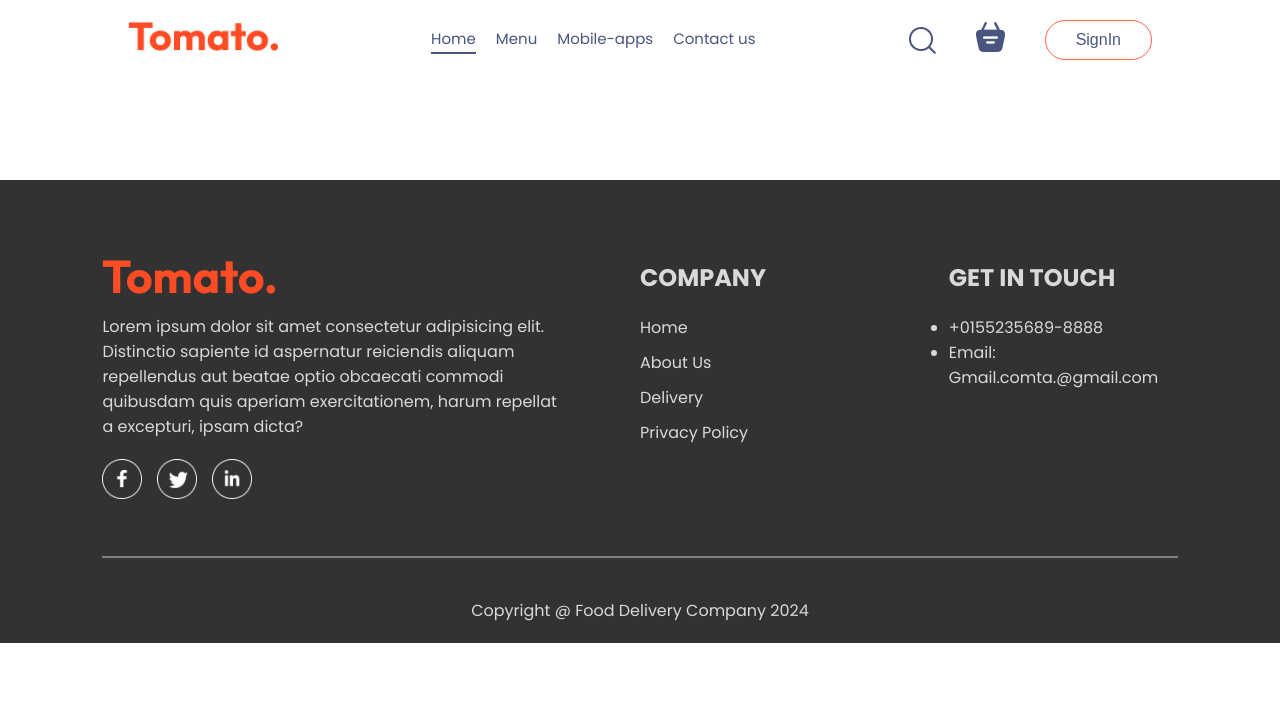
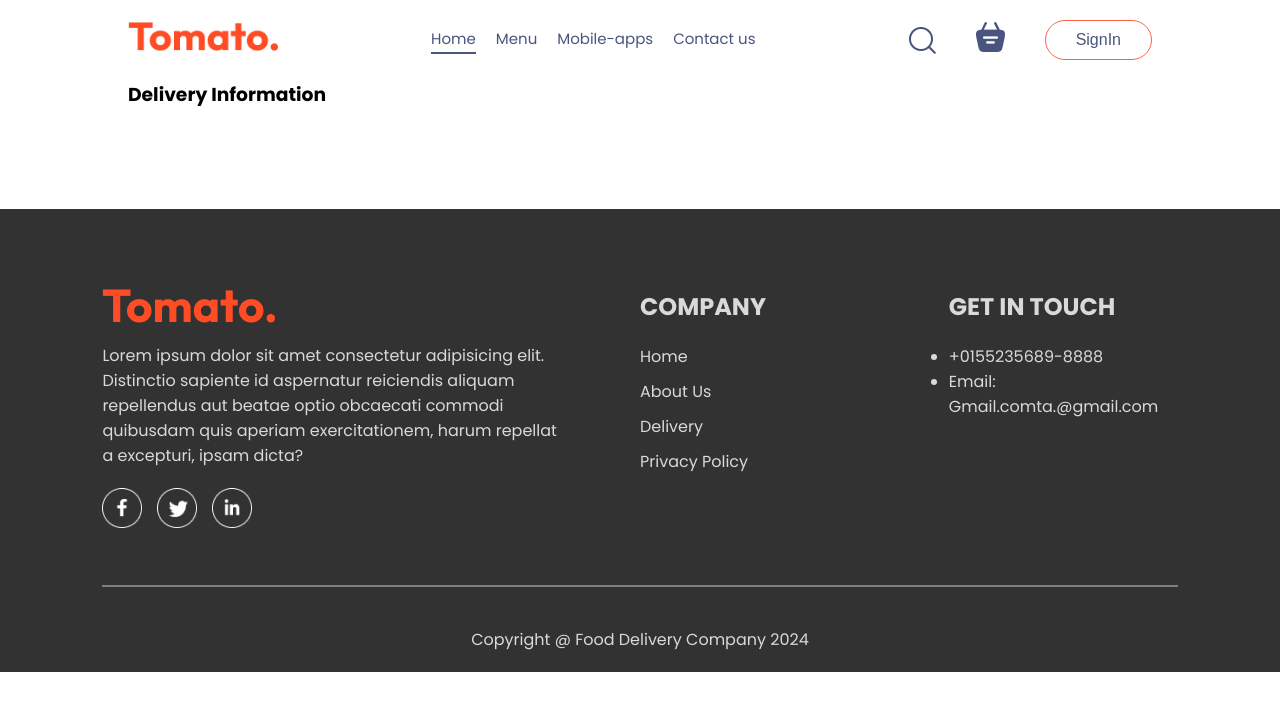
Before and after one commit to Robeeen/Food_delivery_Apps, a React (Vite) app: page /order in a window 1280 px wide. Shown: the top 710 px of the page. Built offline with nearby package versions, Linux system fonts and the light colour scheme.

Commit message:
Order Placeing

```diff
--- a/src/pages/placeOrder/PlaceOrder.jsx
+++ b/src/pages/placeOrder/PlaceOrder.jsx
@@ -6,7 +6,10 @@ const PlaceOrder = () => {
   return (
     <div className="place-order">
       <div className="place-order-right">
+        <h3 className="title">Delivery Information</h3>
+        <div className="multi-fields">
 
+        </div>
       </div>
       <div className="place-order-left">
 
```
